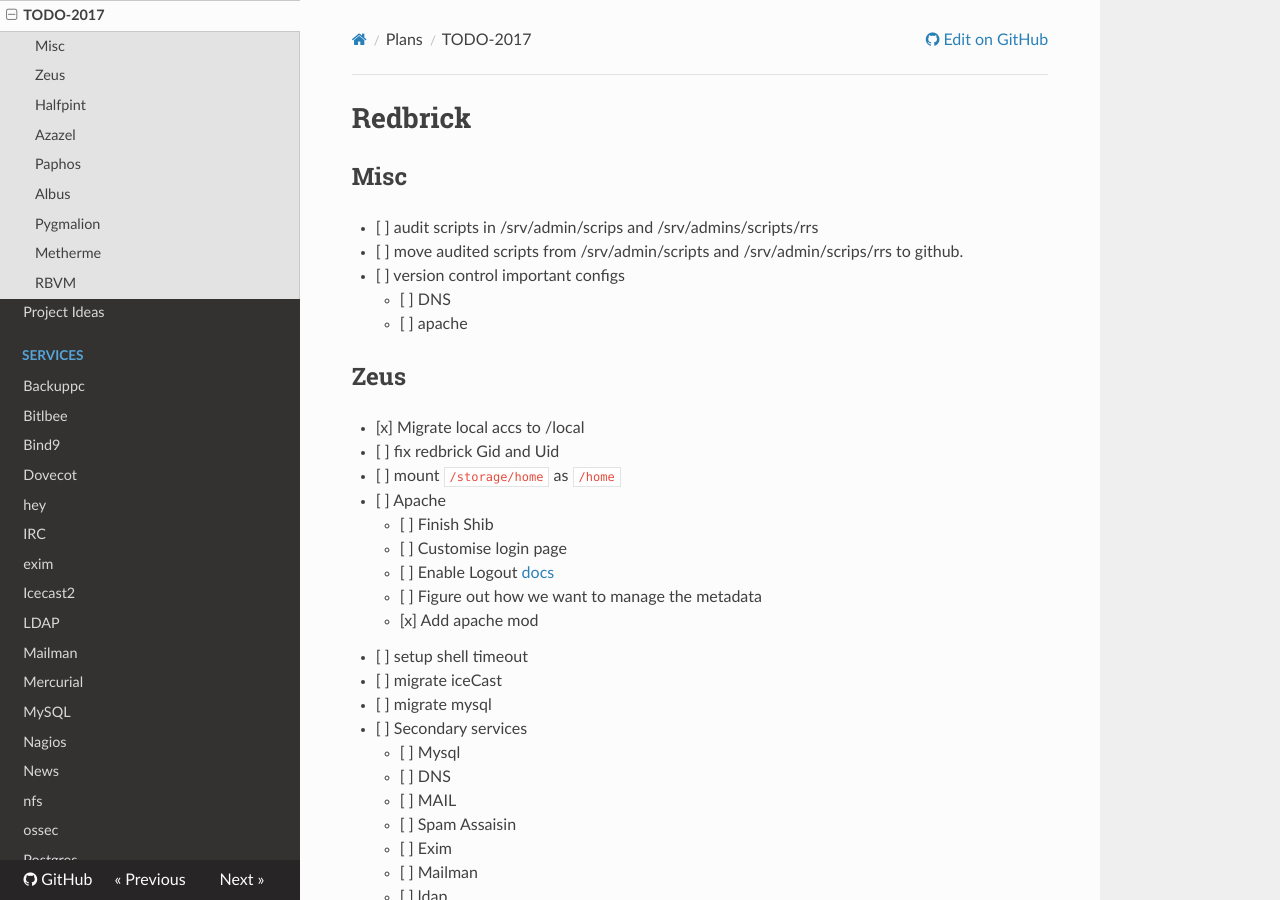
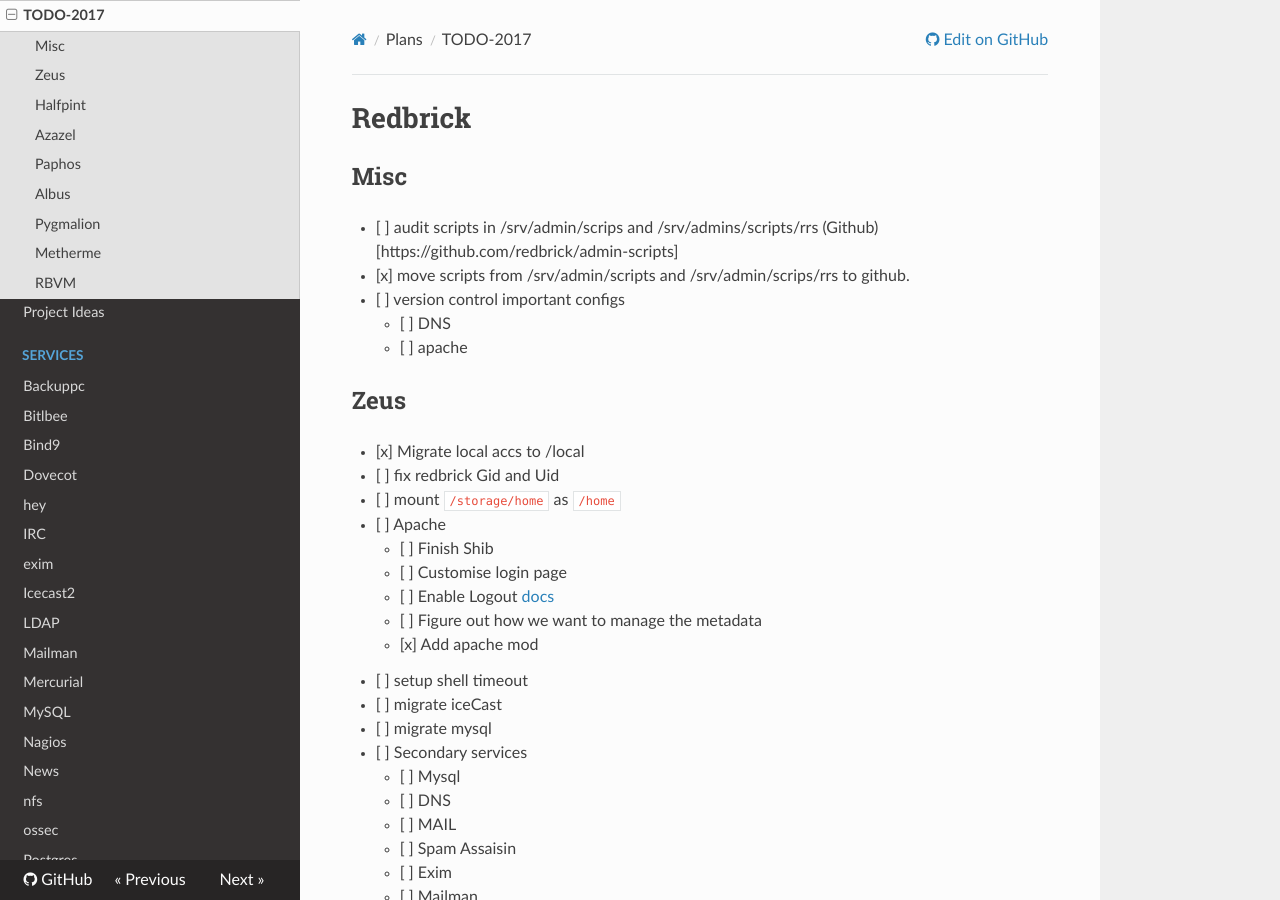
Before and after one commit to redbrick/docs-old, an MkDocs documentation site: the page built from docs/plans/TODO-2017.md, in a window 1280 px wide and 900 px high. Built offline with MkDocs 1.6.1, drawn with Linux system fonts in a browser that asks for light colours; nearby versions of some CDN libraries; old or Windows-style settings are respelled for this version of MkDocs.

Commit message:
update todo post migration of scripts

```diff
--- a/docs/plans/TODO-2017.md
+++ b/docs/plans/TODO-2017.md
@@ -1,8 +1,8 @@
 # Redbrick
 
 ## Misc
-  - [ ] audit scripts in /srv/admin/scrips and /srv/admins/scripts/rrs
-  - [ ] move audited scripts from /srv/admin/scripts and /srv/admin/scrips/rrs to github.
+  - [ ] audit scripts in /srv/admin/scrips and /srv/admins/scripts/rrs (Github)[https://github.com/redbrick/admin-scripts]
+  - [x] move scripts from /srv/admin/scripts and /srv/admin/scrips/rrs to github.
   - [ ] version control important configs
       - [ ] DNS
       - [ ] apache
```
